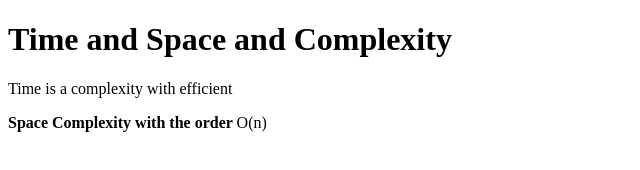
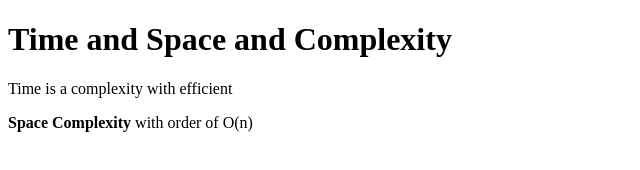
Before and after one commit to acciojob/time-and-space-complexity-mukesh-2414, a website: page main.html in a window 1280 px wide. Shown: the full height of the page, 0-640 px from the left. Drawn offline with Linux system fonts and the light colour scheme.

Commit message:
created a submission

```diff
--- a/main.html
+++ b/main.html
@@ -10,7 +10,7 @@
 	<!-- the entire body must be written by student -->
 	<h1>Time and Space and Complexity</h1>
 	<p>Time is a complexity with efficient</p>
-	<p><b>Space Complexity with the order </b>O(n)</p>
+	<p><b>Space Complexity</b> with order of O(n)</p>
     <script type="text/javascript" src="./script.js">
 </script>
 </body>
```
